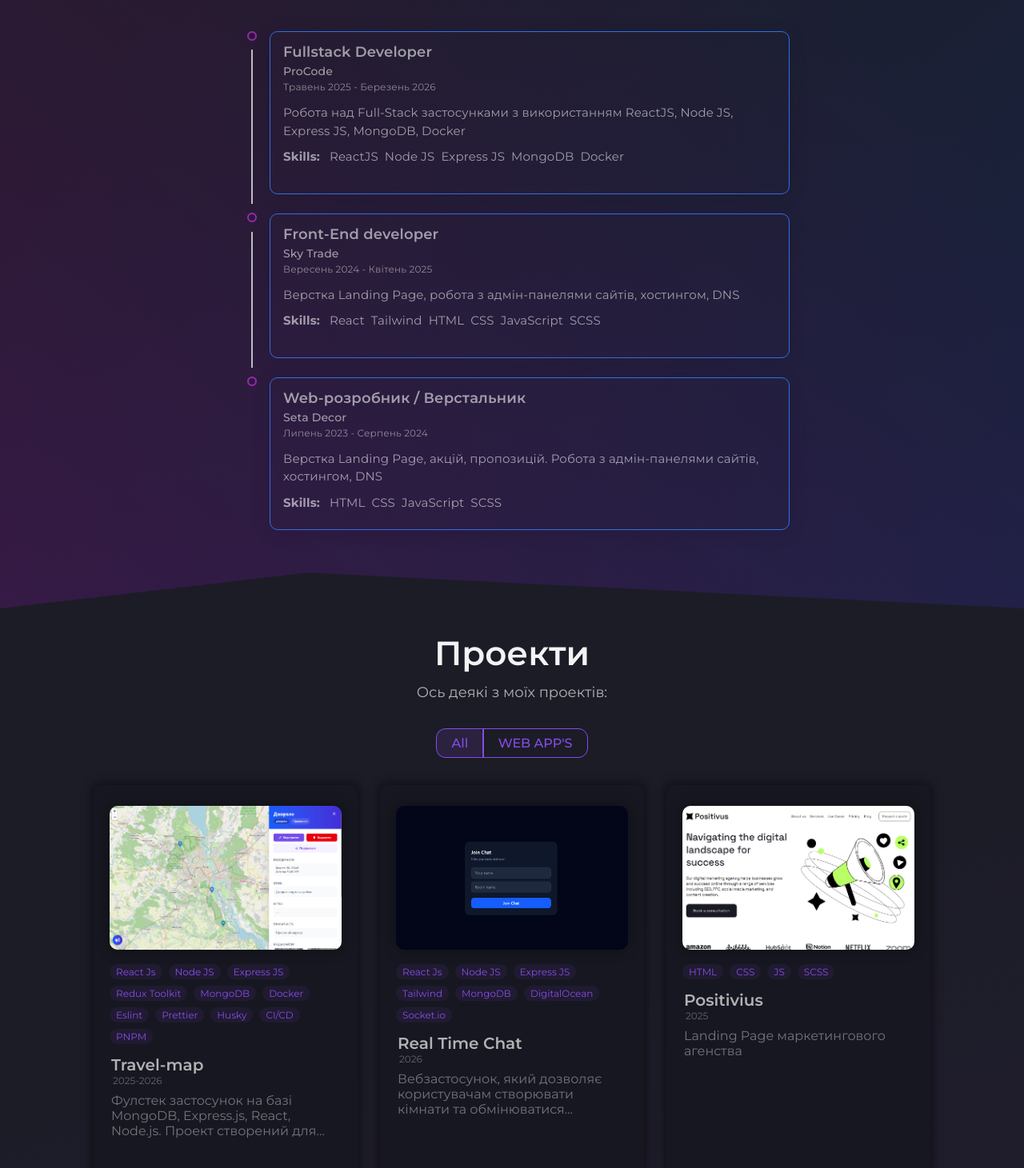
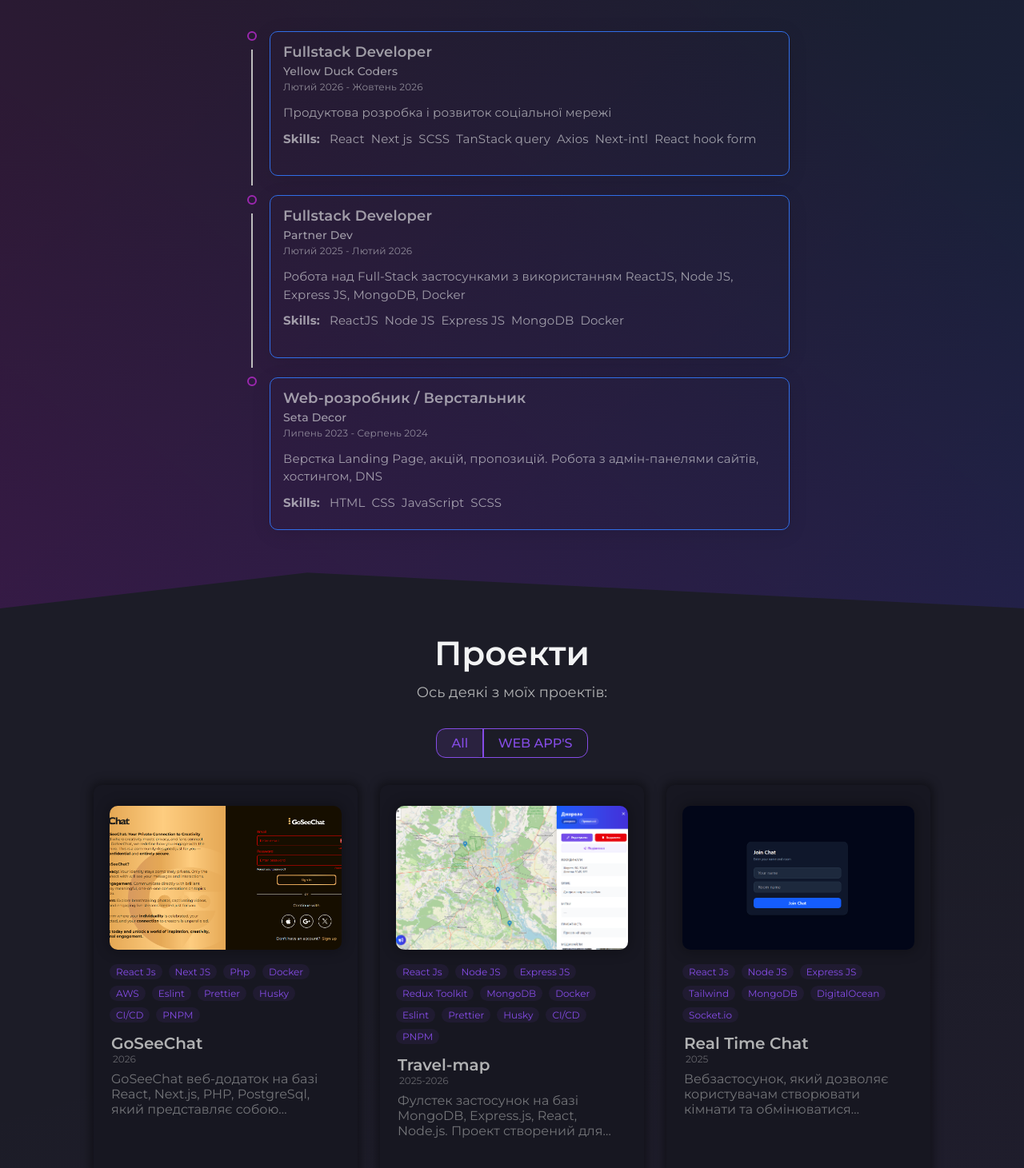
Before and after one commit to dev-hemul/portfolio, a React (Vite) app: page / in a window 1280 px wide. Shown: the part 2329-3790 px from the top of the page at 80% size. Built offline with nearby package versions, Linux system fonts and the light colour scheme.

Commit message:
update resume

```diff
--- a/src/components/Cards/ProjectCard.jsx
+++ b/src/components/Cards/ProjectCard.jsx
@@ -43,6 +43,7 @@ const Image = styled.img`
     height: 180px;
     border-radius: 10px;
     box-shadow: 0 0 16px 2px rgba(0,0,0,0.3);
+    object-fit: cover;
 `
 
 const Tags = styled.div`
@@ -126,7 +127,7 @@ const ProjectCards = ({project,setOpenModal}) => {
         <Card onClick={() => setOpenModal({state: true, project: project})}>
             <Image src={project.image}/>
             <Tags>
-                {project.tags?.map((tag, index) => (
+                {project.tags?.map((tag) => (
                 <Tag key={tag}>{tag}</Tag>
                 ))}
             </Tags>
--- a/src/components/ProjectsDetails/index.jsx
+++ b/src/components/ProjectsDetails/index.jsx
@@ -66,7 +66,7 @@ const Desc = styled.div`
 
 const Image = styled.img`
   width: 100%;
-  object-fit: cover;
+  object-fit: contain;
   border-radius: 12px;
   margin-top: 30px;
   box-shadow: 0px 0px 10px 0px rgba(0, 0, 0, 0.3);
@@ -232,13 +232,16 @@ const index = ({openModal, setOpenModal}) => {
                         </>
                     )}*/}
           <ButtonGroup>
-            <Button
+            {project?.github && (
+              <Button
               $dull
               href={project?.github}
               target="new"
             >
               Дивитись код
             </Button>
+              )
+            }
             <Button
               href={project?.webapp}
               target="new"
--- a/src/data/constants.js
+++ b/src/data/constants.js
@@ -61,8 +61,9 @@ import Husky from "../assets/skills/husky.svg";
 import CodeRabbit from "../assets/skills/coderabbit.svg";
 import Volta from "../assets/skills/volta.svg";
 
+import Goseechat from "../assets/projects/goseechat.png";
+import Chat from "../assets/projects/chat.png";
 import TravelMap from "../assets/projects/travel-map.png";
-import Chat from "../assets/projects/chat.png";
 import Positivius from "../assets/projects/positivius.png";
 import KroppFitness from "../assets/projects/kropp.png";
 
@@ -77,7 +78,7 @@ export const Bio = {
     "Я - вмотивована та різностороння особистість, яка завжди прагне братися за нові виклики. Маючи пристрасть до навчання, я націлений на досягнення результатів високої якості. Завдяки позитивному настрою та мисленню, орієнтованому на розвиток, я готовий робити вагомий внесок і досягати значних результатів.",
   github: "https://github.com/dev-hemul",
   resume:
-    "https://drive.google.com/file/d/1y-vlYUdGsLjS5YZGWuB50uWVlE7gaAEp/view?usp=sharing",
+    "https://drive.google.com/file/d/1V1_rBHLDBE0NdCGy-VucuO2FI3ZiDqYI/view",
   linkedin: "",
   twitter: "",
   instagram: "",
@@ -349,10 +350,28 @@ export const skills = [
 export const experiences = [
   {
     id: 0,
+    img: "https://firebasestorage.googleapis.com/v0/b/flexi-coding.appspot.com/o/neurobit.jpeg?alt=media&token=1cacbb7b-e5ea-4efb-9b3d-f5a31b9564ad",
+    role: "Fullstack Developer",
+    company: "Yellow Duck Coders",
+    date: "Лютий 2026 - Жовтень 2026",
+    desc: "Продуктова розробка і розвиток соціальної мережі",
+    skills: [
+      "React",
+      "Next js",
+      "SCSS",
+      "TanStack query",
+      "Axios",
+      "Next-intl",
+      "React hook form"
+    ],
+    doc: "https://firebasestorage.googleapis.com/v0/b/buckoid-917cf.appspot.com/o/Screenshot%20from%202023-05-28%2023-20-46.png?alt=media&token=5570f995-e8f4-4f12-bb2f-73bcf4b20730",
+  },
+  {
+    id: 1,
     img: "https://firebasestorage.googleapis.com/v0/b/flexi-coding.appspot.com/o/flipr.jpeg?alt=media&token=1d72532a-45eb-4c1a-a81a-c9bed9fec543",
     role: "Fullstack Developer",
-    company: "ProCode",
-    date: "Травень 2025 - Березень 2026",
+    company: "Partner Dev",
+    date: "Лютий 2025 - Лютий 2026",
     desc: "Робота над Full-Stack застосунками з використанням ReactJS, Node JS, Express JS, MongoDB, Docker",
     skills: [
       "ReactJS",
@@ -362,23 +381,6 @@ export const experiences = [
       "Docker",
     ],
     doc: "https://media.licdn.com/dms/image/D4D2DAQFlp60ZqHuaFQ/profile-treasury-image-shrink_1280_1280/0/1691180828512?e=1692381600&v=beta&t=mM5Y_NE5EPlQhez5FAN6NLVSKcO_Ojt_9Gq3mnFGkAQ",
-  },
-  {
-    id: 1,
-    img: "https://firebasestorage.googleapis.com/v0/b/flexi-coding.appspot.com/o/neurobit.jpeg?alt=media&token=1cacbb7b-e5ea-4efb-9b3d-f5a31b9564ad",
-    role: "Front-End developer",
-    company: "Sky Trade",
-    date: "Вересень 2024 - Квітень 2025",
-    desc: "Верстка Landing Page, робота з адмін-панелями сайтів, хостингом, DNS",
-    skills: [
-      "React",
-      "Tailwind",
-      "HTML",
-      "CSS",
-      "JavaScript",
-      "SCSS",
-    ],
-    doc: "https://firebasestorage.googleapis.com/v0/b/buckoid-917cf.appspot.com/o/Screenshot%20from%202023-05-28%2023-20-46.png?alt=media&token=5570f995-e8f4-4f12-bb2f-73bcf4b20730",
   },
   {
     id: 2,
@@ -401,7 +403,7 @@ export const education = [
     id: 0,
     img: "",
     school: "ProCode",
-    date: "Січень 2024 - Квітень 2025",
+    date: "2023 - 2024",
     grade: "",
     desc: "Навчання в IT-школі ProCode. Отримав 100% фокус на практиці: Під час курсу я опанував сучасний стек технологій: від верстки (HTML/CSS, SCSS) до клієнтської логіки на JavaScript та створення серверної частини з Node.js та Express.js. Особливу увагу приділили React.js, Redux та роботі з базами даних, такими як MongoDB. Отримав досвід в командній розробці використовуючи систему контролю версій Git",
   },
@@ -411,14 +413,39 @@ export const education = [
     school: "ХАІ",
     date: "2010 - Apr 2015",
     grade: "",
-    desc: "Закінчив 5 курсів Харьківсього авіаційного інституту. Вивчав Вища математика, Комп’ютерна графіка, Комп’ютерні технології, WEB-програмування, Алгоритми та методі обчислень, Цифрова обробка сигналів, Телекомунікаційні та інформаційні мережі, Систему зв’язку",
+    desc: "Закінчив 5 курсів Харьківсього авіаційного інституту. Вивчав Вищу математика, Комп’ютерну графіка, Комп’ютерні технології, WEB-програмування, Алгоритми та методі обчислень, Цифрову обробку сигналів, Телекомунікаційні та інформаційні мережі, Систему зв’язку",
     degree: "Спеціаліст",
   },
 ];
 
 export const projects = [
+
   {
     id: 0,
+    title: "GoSeeChat",
+    date: "2026",
+    description:
+      "GoSeeChat веб-додаток на базі React, Next.js, PHP, PostgreSql, який представляє собою платформу для контент-креаторів із функціями чату, монетизації та управління контентом.",
+    image: Goseechat,
+    tags: [
+      "React Js",
+      "Next JS",
+      "Php",
+      "Docker",
+      "AWS",
+      "Eslint",
+      "Prettier",
+      "Husky",
+      "CI/CD",
+      "PNPM",
+    ],
+    category: "web app",
+    github: "",
+    webapp: "https://goseechat.com/en",
+  },
+
+  {
+    id: 1,
     title: "Travel-map",
     date: "2025-2026",
     description:
@@ -438,14 +465,14 @@ export const projects = [
       "PNPM",
     ],
     category: "web app",
-    github: "",
+    github: "https://github.com/dev-hemul/travel-map",
     webapp: "https://tripmap.site/",
   },
 
   {
-    id: 0,
+    id: 2,
     title: "Real Time Chat",
-    date: "2026",
+    date: "2025",
     description:
       "Вебзастосунок, який дозволяє користувачам створювати кімнати та обмінюватися повідомленнями миттєво, без перезавантаження сторінки. Приєднання до кімнати за назвою (користувач обирає ім'я та кімнату), обмін текстовими повідомленнями в реальному часі, індикатор друку – показує, хто зараз набирає текст, автоматичне завантаження останніх 50 повідомлень після входу в кімнату, очищення історії чату для всіх учасників кімнати, збереження сесії (після перезавантаження сторінки користувач автоматично повертається до своєї кімнати), вихід з кімнати або повне від'єднання",
     image: Chat,
@@ -463,7 +490,7 @@ export const projects = [
     webapp: "https://143.244.160.141.sslip.io/",
   },
   {
-    id: 2,
+    id: 3,
     title: "Positivius",
     date: "2025",
     description:
@@ -489,7 +516,7 @@ export const projects = [
     ],
   },
   {
-    id: 3,
+    id: 4,
     title: "Kropp Fitness",
     date: "2025",
     description: "Landing Page по події фітнесу",
```
Also changed, not shown: src/assets/projects/goseechat.png (added).
